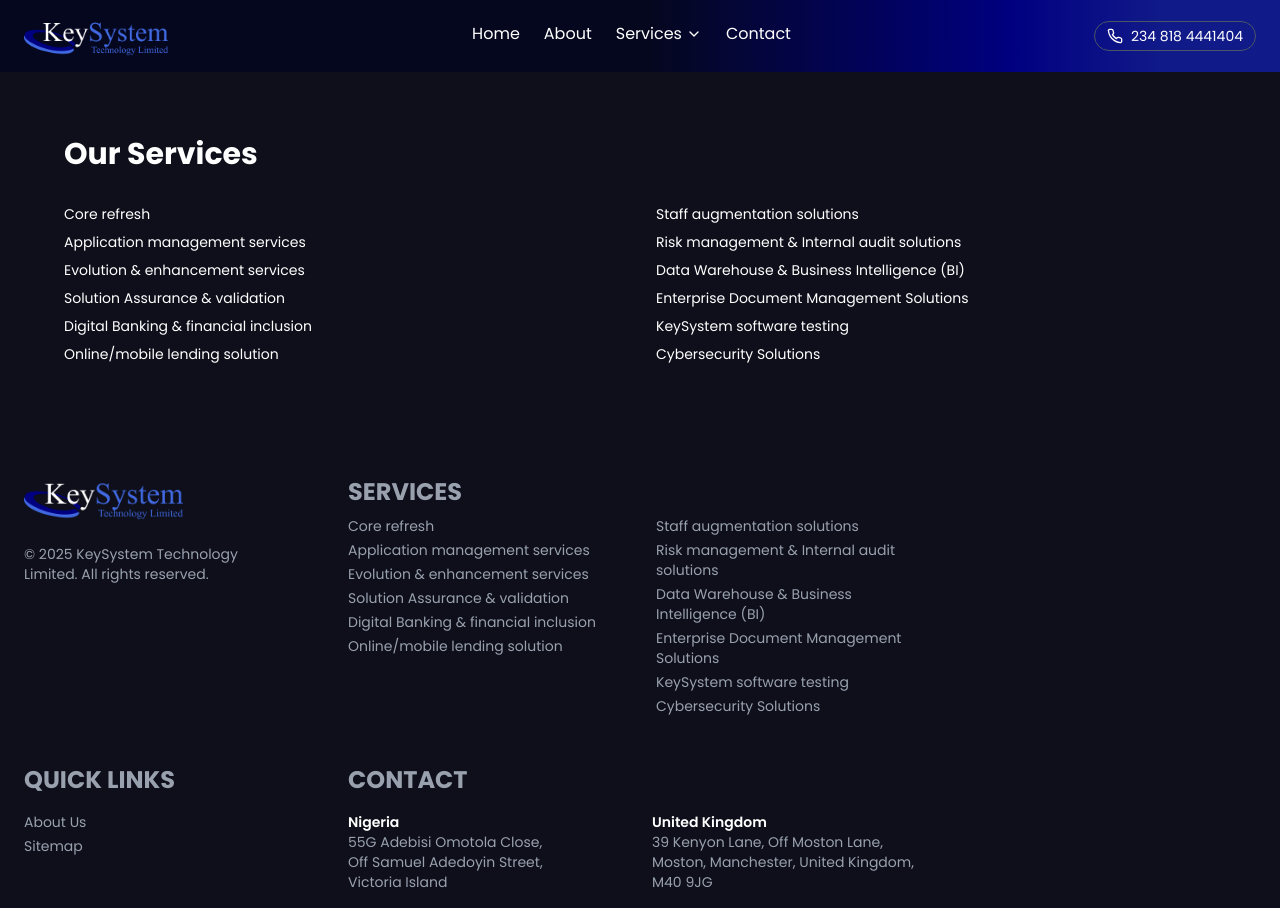
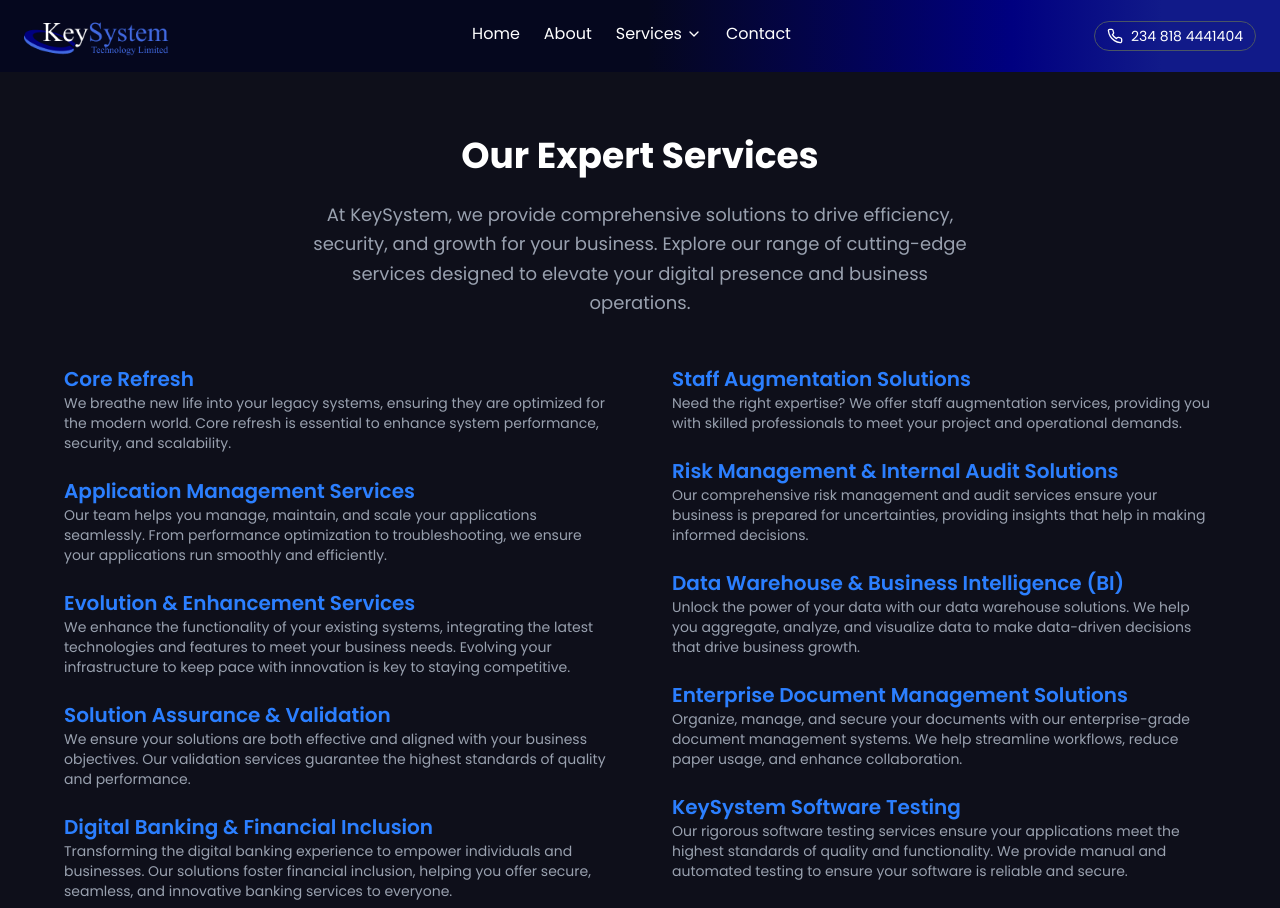
Before and after one commit to DarkVayder/keysystem, a React (Vite) app: page /services in a window 1280 px wide. Shown: the top 908 px of the page. Built offline with nearby package versions, Linux system fonts and the light colour scheme.

Commit message:
build: added more info

```diff
--- a/src/pages/Services.jsx
+++ b/src/pages/Services.jsx
@@ -4,24 +4,95 @@
   return (
     <section className="bg-[#0E0F1A] text-white px-6 py-16">
       <div className="max-w-6xl mx-auto text-sm">
-        <h1 className="text-3xl font-bold mb-8">Our Services</h1>
-        <div className="grid md:grid-cols-2 gap-8">
-          <ul className="space-y-2">
-            <li>Core refresh</li>
-            <li>Application management services</li>
-            <li>Evolution & enhancement services</li>
-            <li>Solution Assurance & validation</li>
-            <li>Digital Banking & financial inclusion</li>
-            <li>Online/mobile lending solution</li>
-          </ul>
-          <ul className="space-y-2">
-            <li>Staff augmentation solutions</li>
-            <li>Risk management & Internal audit solutions</li>
-            <li>Data Warehouse & Business Intelligence (BI)</li>
-            <li>Enterprise Document Management Solutions</li>
-            <li>KeySystem software testing</li>
-            <li>Cybersecurity Solutions</li>
-          </ul>
+        {/* Header */}
+        <div className="text-center mb-12">
+          <h1 className="text-4xl font-extrabold text-gradient mb-6">Our Expert Services</h1>
+          <p className="text-lg text-gray-400 max-w-2xl mx-auto leading-relaxed">
+            At KeySystem, we provide comprehensive solutions to drive efficiency, security, and growth for your business. Explore our range of cutting-edge services designed to elevate your digital presence and business operations.
+          </p>
+        </div>
+
+        {/* Services List */}
+        <div className="grid md:grid-cols-2 gap-16">
+          {/* Left Column */}
+          <div className="space-y-6">
+            <div className="service-item">
+              <h3 className="text-xl font-semibold text-blue-500">Core Refresh</h3>
+              <p className="text-gray-400">
+                We breathe new life into your legacy systems, ensuring they are optimized for the modern world. Core refresh is essential to enhance system performance, security, and scalability.
+              </p>
+            </div>
+            <div className="service-item">
+              <h3 className="text-xl font-semibold text-blue-500">Application Management Services</h3>
+              <p className="text-gray-400">
+                Our team helps you manage, maintain, and scale your applications seamlessly. From performance optimization to troubleshooting, we ensure your applications run smoothly and efficiently.
+              </p>
+            </div>
+            <div className="service-item">
+              <h3 className="text-xl font-semibold text-blue-500">Evolution & Enhancement Services</h3>
+              <p className="text-gray-400">
+                We enhance the functionality of your existing systems, integrating the latest technologies and features to meet your business needs. Evolving your infrastructure to keep pace with innovation is key to staying competitive.
+              </p>
+            </div>
+            <div className="service-item">
+              <h3 className="text-xl font-semibold text-blue-500">Solution Assurance & Validation</h3>
+              <p className="text-gray-400">
+                We ensure your solutions are both effective and aligned with your business objectives. Our validation services guarantee the highest standards of quality and performance.
+              </p>
+            </div>
+            <div className="service-item">
+              <h3 className="text-xl font-semibold text-blue-500">Digital Banking & Financial Inclusion</h3>
+              <p className="text-gray-400">
+                Transforming the digital banking experience to empower individuals and businesses. Our solutions foster financial inclusion, helping you offer secure, seamless, and innovative banking services to everyone.
+              </p>
+            </div>
+            <div className="service-item">
+              <h3 className="text-xl font-semibold text-blue-500">Online/Mobile Lending Solutions</h3>
+              <p className="text-gray-400">
+                We provide digital lending solutions that simplify and streamline the borrowing process. Offering secure and scalable online/mobile platforms for lenders and borrowers alike.
+              </p>
+            </div>
+          </div>
+
+          {/* Right Column */}
+          <div className="space-y-6">
+            <div className="service-item">
+              <h3 className="text-xl font-semibold text-blue-500">Staff Augmentation Solutions</h3>
+              <p className="text-gray-400">
+                Need the right expertise? We offer staff augmentation services, providing you with skilled professionals to meet your project and operational demands.
+              </p>
+            </div>
+            <div className="service-item">
+              <h3 className="text-xl font-semibold text-blue-500">Risk Management & Internal Audit Solutions</h3>
+              <p className="text-gray-400">
+                Our comprehensive risk management and audit services ensure your business is prepared for uncertainties, providing insights that help in making informed decisions.
+              </p>
+            </div>
+            <div className="service-item">
+              <h3 className="text-xl font-semibold text-blue-500">Data Warehouse & Business Intelligence (BI)</h3>
+              <p className="text-gray-400">
+                Unlock the power of your data with our data warehouse solutions. We help you aggregate, analyze, and visualize data to make data-driven decisions that drive business growth.
+              </p>
+            </div>
+            <div className="service-item">
+              <h3 className="text-xl font-semibold text-blue-500">Enterprise Document Management Solutions</h3>
+              <p className="text-gray-400">
+                Organize, manage, and secure your documents with our enterprise-grade document management systems. We help streamline workflows, reduce paper usage, and enhance collaboration.
+              </p>
+            </div>
+            <div className="service-item">
+              <h3 className="text-xl font-semibold text-blue-500">KeySystem Software Testing</h3>
+              <p className="text-gray-400">
+                Our rigorous software testing services ensure your applications meet the highest standards of quality and functionality. We provide manual and automated testing to ensure your software is reliable and secure.
+              </p>
+            </div>
+            <div className="service-item">
+              <h3 className="text-xl font-semibold text-blue-500">Cybersecurity Solutions</h3>
+              <p className="text-gray-400">
+                Protect your business from cyber threats with our advanced cybersecurity services. We offer end-to-end protection, including risk assessments, threat detection, and security monitoring to safeguard your data and systems.
+              </p>
+            </div>
+          </div>
         </div>
       </div>
     </section>
```
